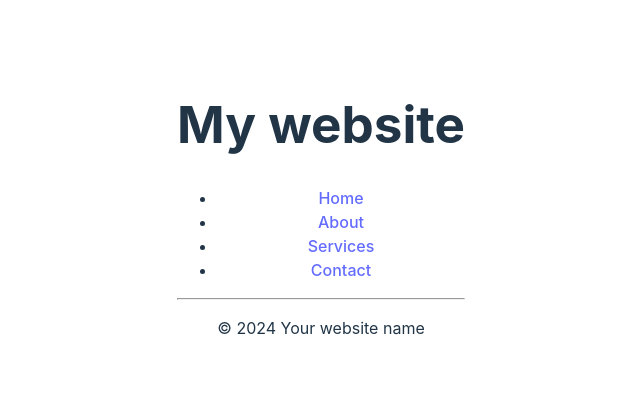
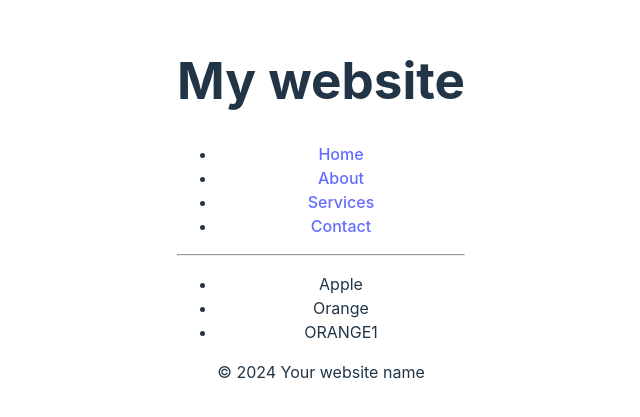
Before and after one commit to denskorov/test_vite_react, a React (Vite) app: page / in a window 1280 px wide. Shown: the part 191-608 px from the top of the page, without its empty margins (319-959 px from the left). Built offline with nearby package versions, Linux system fonts and the light colour scheme.

Commit message:
finish 1 topic

```diff
--- a/src/App.jsx
+++ b/src/App.jsx
@@ -1,11 +1,13 @@
 import './App.css'
 import Header from "./Header.jsx";
 import Footer from "./Footer.jsx";
+import Food from "./Food.jsx";
 
 function App() {
     return (
         <>
             <Header/>
+            <Food/>
             <Footer/>
         </>
     );
--- a/src/Food.jsx
+++ b/src/Food.jsx
@@ -1,11 +1,14 @@
 function Food() {
+
+
+    const f1 = 'Orange';
+    const f2 = 'Orange1';
+
     return (
         <ul>
-            <li></li>
-            <li></li>
-            <li></li>
-            <li></li>
-            <li></li>
+            <li>Apple</li>
+            <li>{f1}</li>
+            <li>{f2.toUpperCase()}</li>
         </ul>
     )
 }
```
